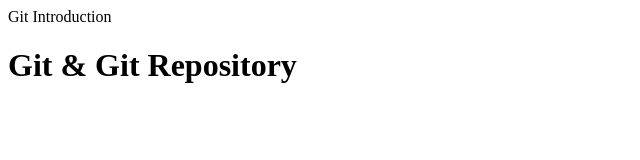
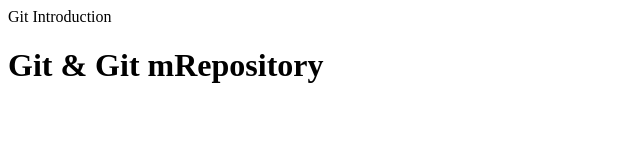
Before and after one commit to Madhuri-y/Helloworld, a plain HTML site: page index.html in a window 1280 px wide. Shown: the whole page, without its empty margins (0-640 px from the left). Drawn offline with Linux system fonts and the light colour scheme.

Commit message:
new updates

```diff
--- a/index.html
+++ b/index.html
@@ -6,6 +6,6 @@
         My First Class
     </title>
     <h1>
-        Git & Git Repository
+        Git & Git mRepository
     </h1>
 </html>
```
